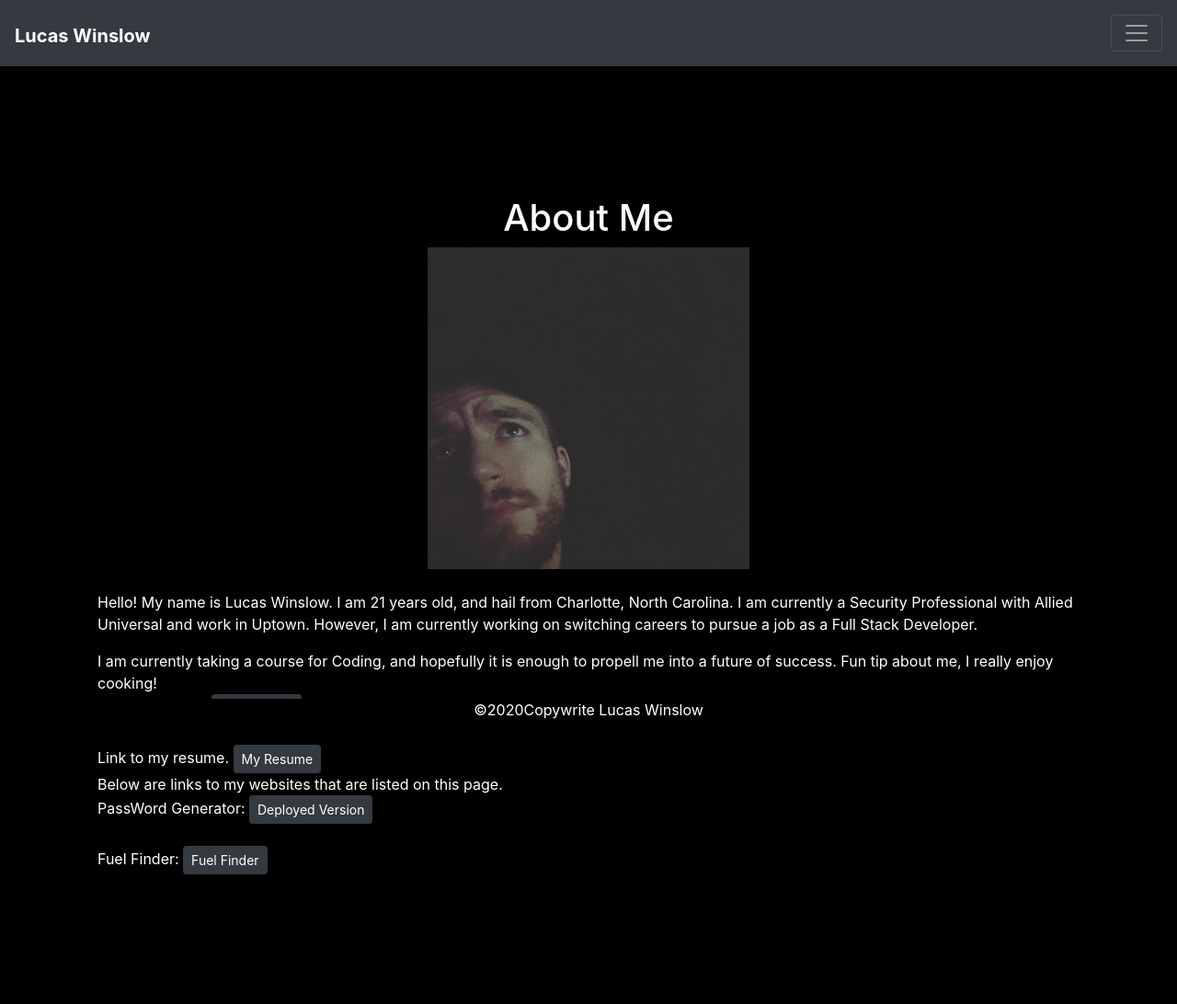
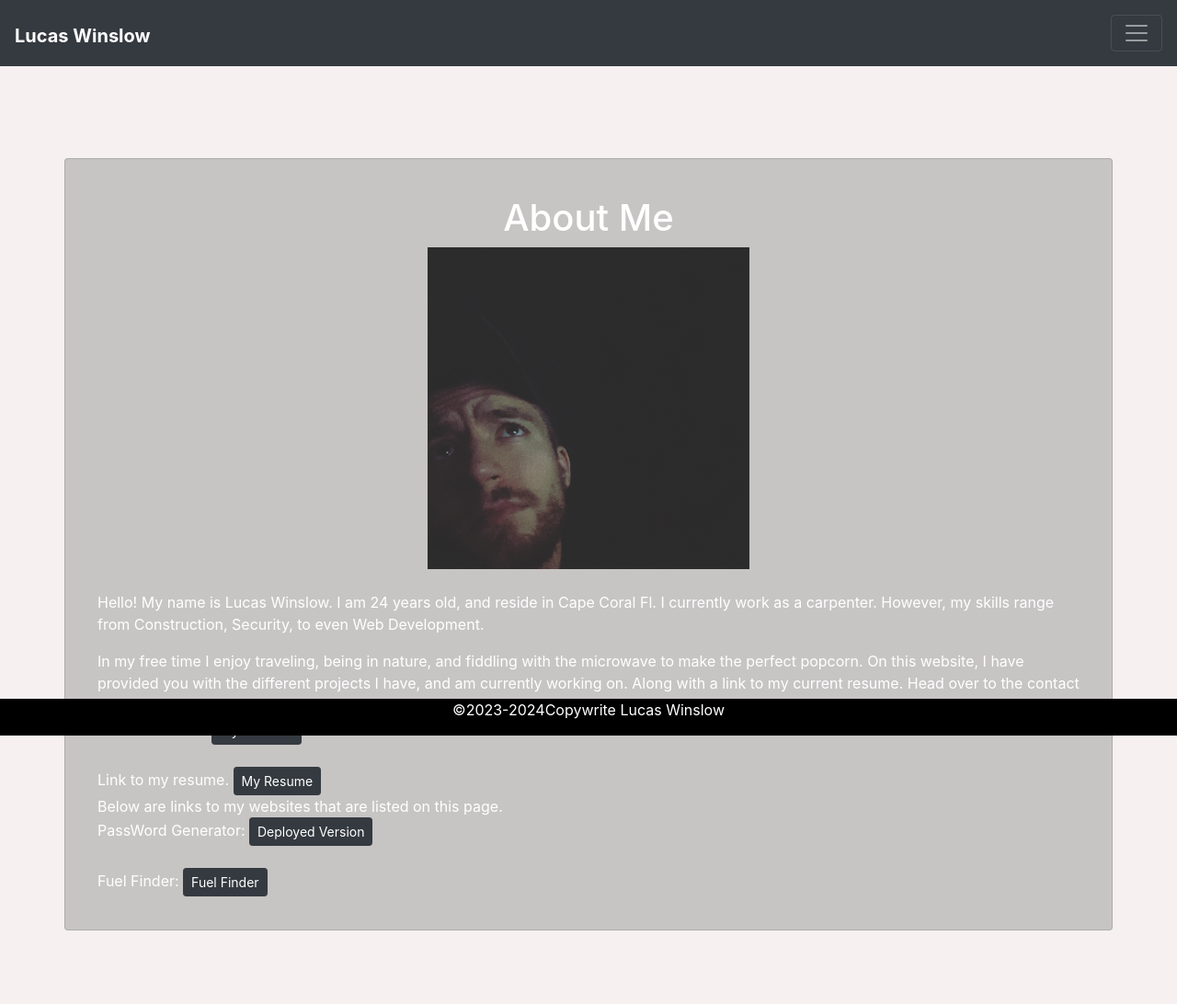
Before and after one commit to LucasWinslow/Bootstrap-Portfolio, a PHP site: page / in a window 1280 px wide. Shown: the whole page at 92% size. Before the commit the page ends 951 px from the top, so only its background shows below. Run offline with PHP 8.4, Linux system fonts and the light colour scheme.

Commit message:
Updated Info,Cleaned Lines, Updated Copywrite

```diff
--- a/contact.html
+++ b/contact.html
@@ -117,7 +117,7 @@
 
 
     <div id="footer">
-        <p>&copy;2020Copywrite Lucas Winslow</p>
+        <p>&copy;2023-2024Copywrite Lucas Winslow</p>
     </div>
 
 
--- a/index.css
+++ b/index.css
@@ -16,7 +16,7 @@
 
 }
 .card{
-    background-color:#000000;
+    background-color:#c7c4c4;
     width:100%;
     padding-top:20px;
     padding-right:15px;
@@ -37,7 +37,7 @@
 }
 
 body{
-    background-color:#000000 ;
+    background-color:#f6f0f0 ;
 
 }
 
@@ -55,12 +55,12 @@
 
 
 nav {
-    background-color: rgb(0, 0, 0);
+    background-color: rgb(162, 162, 162);
 
 
 }
 .jumbotron {
-    background-color: rgb(0, 0, 0);
+    background-color: rgb(162, 162, 162);
 }
 .dcc{
     width:60%;
@@ -100,7 +100,7 @@
 
 #pagetitle {
     /* background-color: rgb(3, 3, 3); */
-    color: white;
+    color: rgb(255, 255, 255);
 }
 
 
@@ -112,7 +112,7 @@
     bottom: 0;
     width: 100%;
     background-color: rgb(0, 0, 0);
-    color: white;
+    color: rgb(0, 0, 0);
     text-align: center;
   }
 
--- a/index.html
+++ b/index.html
@@ -66,13 +66,12 @@
                         <br clear="all">
                     <p class="card-text">
 
-                        Hello! My name is Lucas Winslow. I am 21 years old, and hail from Charlotte, North Carolina. I
-                        am
-                        currently a Security Professional with Allied Universal and work in Uptown. However, I am
-                        currently working on switching careers to pursue a job as a Full Stack Developer.
+                        Hello! My name is Lucas Winslow. I am 24 years old, and reside in Cape Coral Fl. I currently work as
+                        a carpenter. However, my skills range from Construction, Security, to even Web Development.
                     </p>
-                    <p>I am currently taking a course for Coding, and hopefully it is enough to propell me into a future
-                        of success. Fun tip about me, I really enjoy cooking!
+                    <p>In my free time I enjoy traveling, being in nature, and fiddling with the microwave to make the perfect popcorn.
+                        On this website, I have provided you with the different projects I have, and am currently working on. Along with
+                        a link to my current resume. Head over to the contact page to conect!
                         <br>
                             Link to this Site: <a class= "btn btn-dark btn-sm" href="" role="button"> My Portfolio</a>
                             <br>
@@ -99,7 +98,7 @@
 
 
     <div id="footer">
-        <p>&copy;2020Copywrite Lucas Winslow</p>
+        <p>&copy;2023-2024Copywrite Lucas Winslow</p>
     </div>
 
 
--- a/portfolio.html
+++ b/portfolio.html
@@ -86,7 +86,7 @@
 
 
     <div id="footer">
-        <p>&copy;2020Copywrite Lucas Winslow</p>
+        <p>&copy;2023-2024Copywrite Lucas Winslow</p>
     </div>
     </section>
     <script tpe="text/javascript">
--- a/project.html
+++ b/project.html
@@ -80,7 +80,7 @@
 
 
     <div id="footer">
-        <p>&copy;2020Copywrite Lucas Winslow</p>
+        <p>&copy;2023-2024Copywrite Lucas Winslow</p>
     </div>
 
 
--- a/runner.html
+++ b/runner.html
@@ -83,7 +83,7 @@
 
 
     <div id="footer">
-        <p>&copy;2020Copywrite Lucas Winslow</p>
+        <p>&copy;2023-2024Copywrite Lucas Winslow</p>
     </div>
 
 
```
